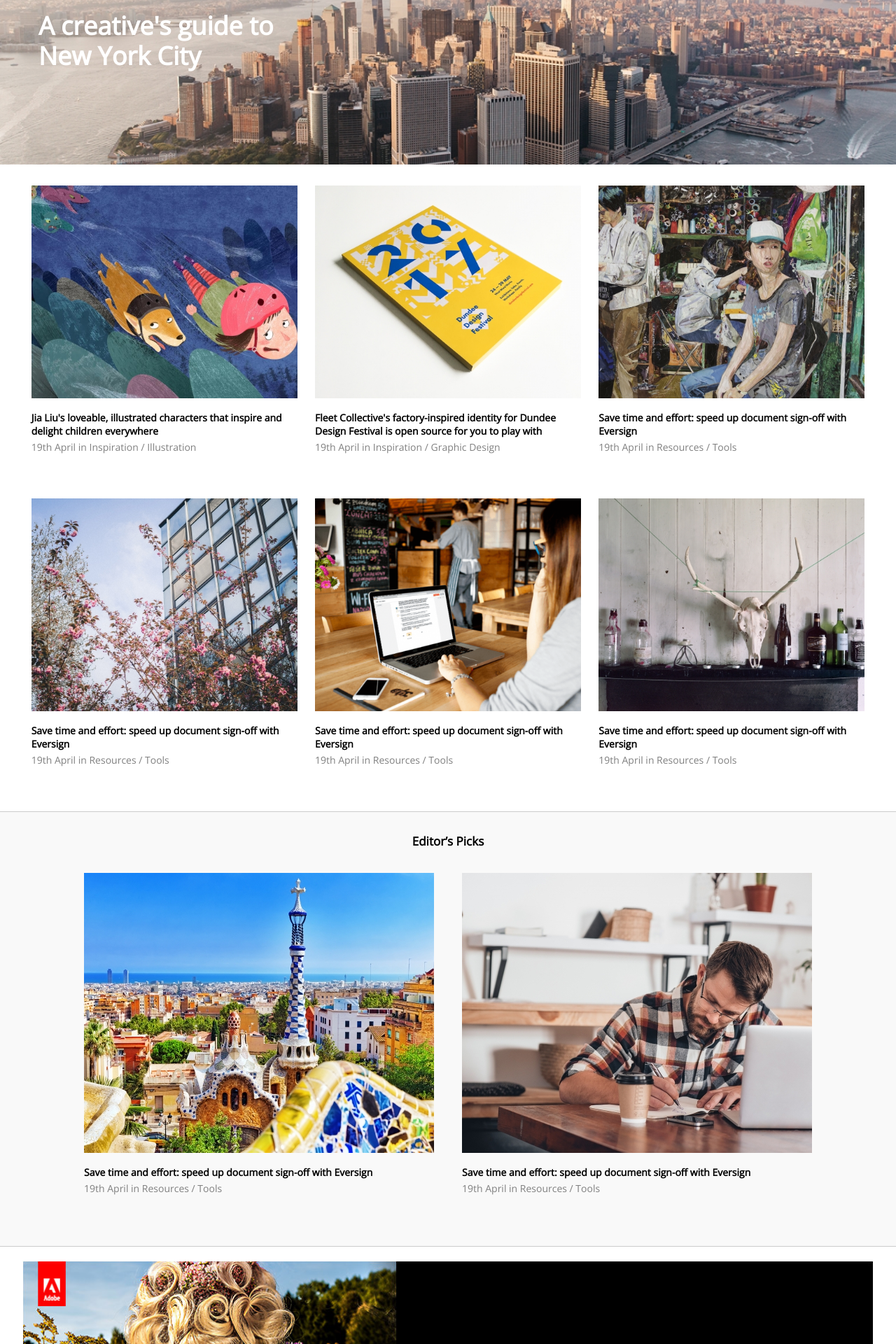
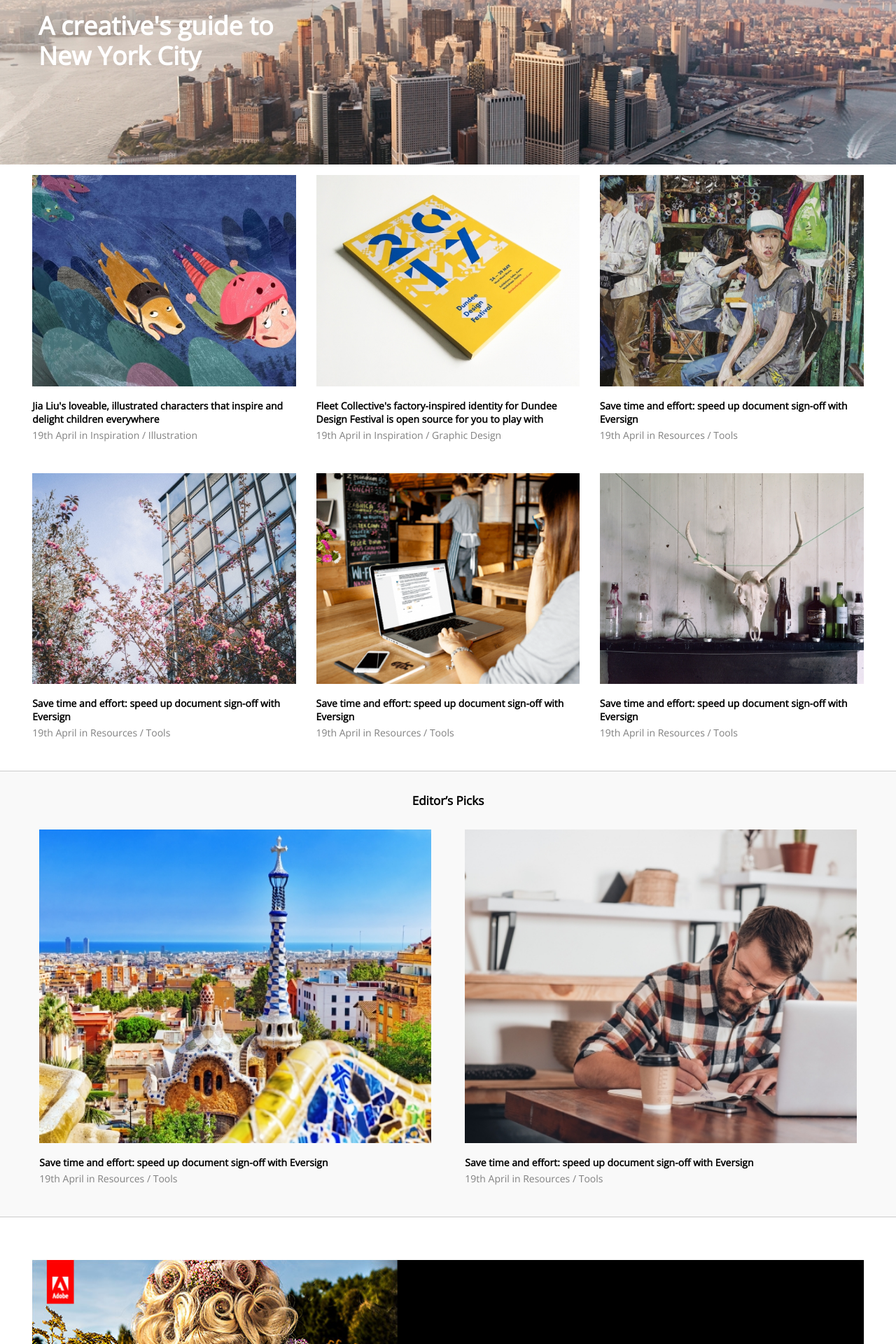
Before and after one commit to megraz/creativeboom, a PHP site: page / in a window 1280 px wide. Shown: the part 391-2311 px from the top of the page at 70% size. Run offline with PHP 8.4, Linux system fonts and the light colour scheme.

Commit message:
22042017

```diff
--- a/css/style.css
+++ b/css/style.css
@@ -2,6 +2,8 @@ body{
     margin:0;
     width: 100%;
 }
+
+/*header*/
 
 
 header{
@@ -18,7 +20,7 @@ header{
 }
 
 #logo{
-    width: 250px;
+    min-width: 250px;
     padding-left: 45px;
 }
 
@@ -38,10 +40,13 @@ nav ul li {
     padding-right: 20px;
 }
 
+/*article en une*/
+
 .banniere{
     background: url(../images/banniere.jpeg);
     background-size: cover;
     height: 590px;
+    width: 100%;
     margin-top:0;
 }
 
@@ -58,72 +63,91 @@ nav ul li {
     font-family: 'Open Sans', sans-serif;
 }
 
+/*galerie d'articles*/
+
+main {
+    display: flex;
+    flex-direction: column;
+    align-items: center;
+    margin-top: 15px;
+
+}
+
 .articles{
     display: flex;
     flex-wrap: wrap;
-    justify-content: center;
+    justify-content: space-around;
     width: 95%;
-    margin: auto;
-    padding-top: 30px;
-}
-
-.articles img{
-    width: 380px;
 }
 
 figure {
-    width: 380px;
-    margin: auto;
+    width: 31%;
+    height: 50%;
+    margin: 0;
     padding: 0;
     font-family: 'Open Sans', sans-serif;
     font-size: 14px;
     font-weight: 600;
 }
 
-figcaption {
-    height: 125px;
+figure img{
+    width: 100%;
 }
 
+figcaption {
+    width: 100%;
+    height: 70%;
+    margin-bottom: 45px;
+}
+
+/*rubrique editor's picks*/
+
 .editor {
+    display: flex;
+    flex-direction: column;
+    align-items: center;
     background: rgb(249, 249, 249);
     border-top: 1px solid rgb(204, 204, 204);
     border-bottom: 1px solid rgb(204, 204, 204);
-    height: 620px;
+    margin-bottom: 60px;
+    height: 50%;
     width: 100%;
-    margin-bottom:
+
 }
 
 .editor h1 {
-text-align: center;
-font-family: 'Open Sans', sans-serif;
-font-size: 17px;
-font-weight: bold;
-margin-top: 30px;
-
+    text-align: center;
+    font-family: 'Open Sans', sans-serif;
+    font-size: 17px;
+    font-weight: bold;
+    margin-top: 30px;
+    margin-bottom: 30px;
 }
 
 .editorspicks{
     display: flex;
-    justify-content: center;
-    align-items: center;
+    justify-content: space-around;
+    width:  95%;
+}
+
+.editorspicks figure {
+    width: 46%;
+    margin: 0;
+}
+
+.editorspicks figure img{
     width: 100%;
 }
 
-.editorspicks figure {
-    margin: 20px;
-    width: 500px;
-}
-
-
+/*bandeau publicitaire*/
 aside {
-    padding-top: 20px;
     text-align: center;
     margin-bottom: 30px;
     width: 100%;
 }
 
 aside img {
-    width: 95%;
+    width: 93%;
 }
 
 .loadmore {
@@ -144,6 +168,7 @@ aside img {
     text-align: center;
     background: rgb(249, 249, 249);
     height: 360px;
+    width: 100%;
     font-family: 'Open Sans', sans-serif;
     font-size: 36px;
     font-weight: 600;
```
